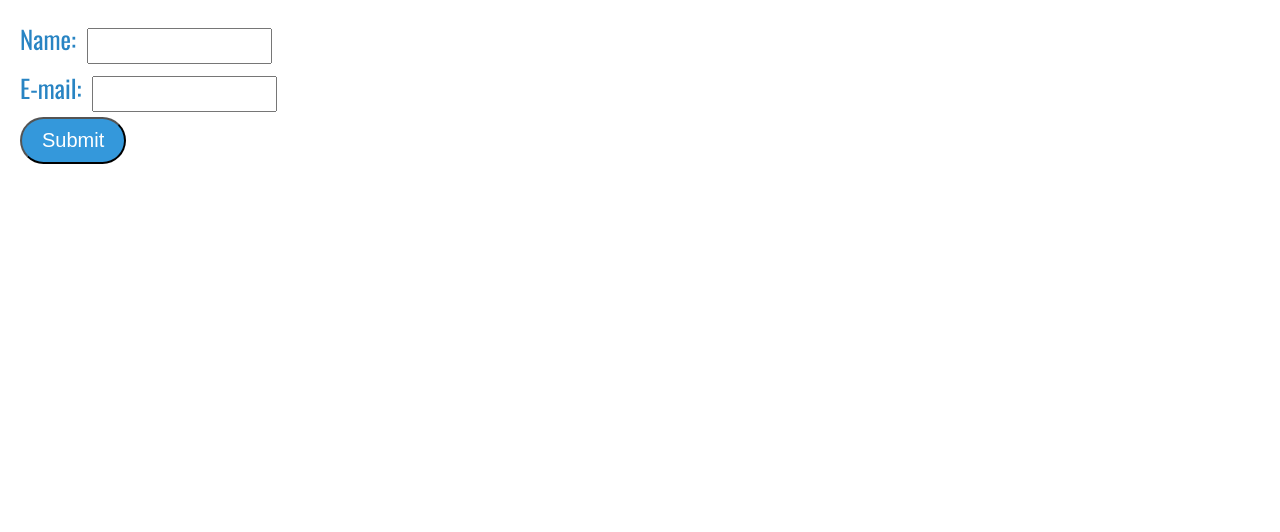
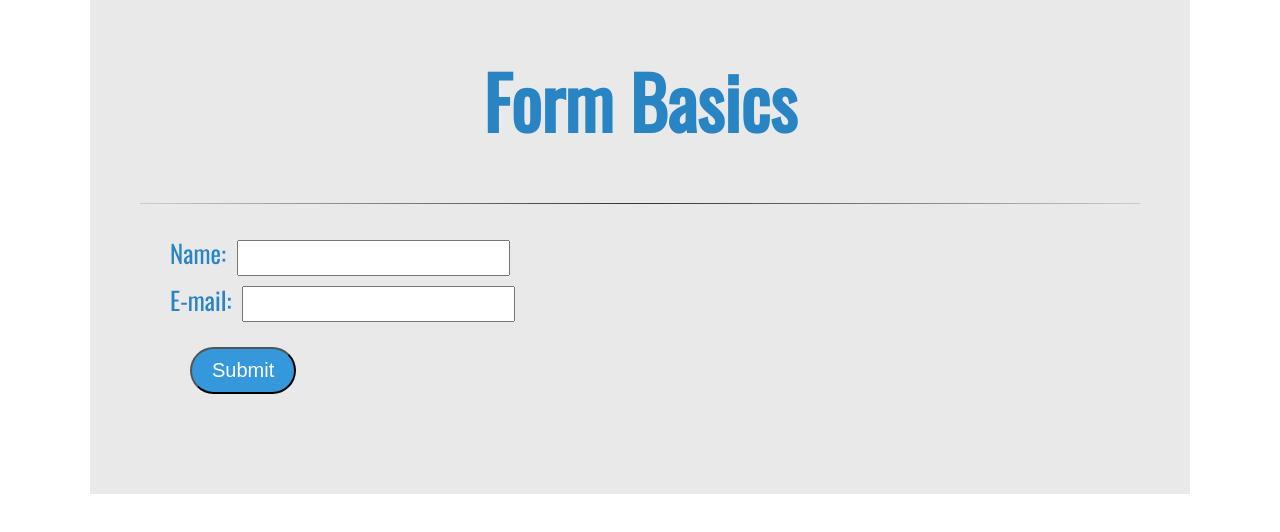
Before and after one commit to ziqianp0918/form-basics, a plain HTML site: page index.html in a window 1280 px wide. Drawn offline with nearby package versions, Linux system fonts and the light colour scheme.

Commit message:
make css match previous activity

```diff
--- a/index.html
+++ b/index.html
@@ -1,8 +1,8 @@
-<!DOCTYPE HTML>
+<!DOCTYPE html>
 <html>
 
 <head>
-    <title>Bootstrap Example</title>
+    <title>Form Basics</title>
     <meta charset="utf-8">
     <link href='https://fonts.googleapis.com/css?family=Oswald' rel='stylesheet' type='text/css'>
     <link href='http://fonts.googleapis.com/css?family=Crimson+Text' rel='stylesheet' type='text/css'>
@@ -10,16 +10,17 @@
 </head>
 
 <body>
-    <form action="http://www.w3schools.com/tags/demo_form.asp" method="get">
-        Name:
-        <input type="text" name="name">
-        <br> E-mail:
-        <input type="text" name="email">
-        <br>
-        <button type="submit" value="submit">Submit</button>
-
-    </form>
-
+    <div class="wrapper">
+        <h1>Form Basics</h1>
+        <hr>
+        <form action="http://www.w3schools.com/tags/demo_form.asp" method="get">
+            Name:
+            <input type="text" name="name"><br>
+            E-mail:
+            <input type="text" name="email"><br>
+            <button type="submit" value="submit">Submit</button>
+        </form>
+    </div>
 </body>
 
 </html>
--- a/style.css
+++ b/style.css
@@ -1,16 +1,35 @@
 body {
-    margin: 20px;
     font-size: 25px;
     line-height: 1.5;
-
     font-family: "Oswald", "Helvetica Neue";
     color: #2884C3;
+}
+
+h1, h2 {
+    font-family: "Oswald", "Helvetica Neue";
+    text-align: center;
+    color: #2884C3;
+}
+
+h1 {
+    font-size: 72px;
+}
+
+hr {
+    border: 0;
+    height: 1px;
+    background: #333;
+    background-image: linear-gradient(to right, #ccc, #333, #ccc);
+}
+
+form {
+    margin: 30px;
 }
 
 input {
     margin: 5px;
     height: 30px;
-
+    font-size: 20px;
 }
 
 button {
@@ -21,9 +40,23 @@ button {
     background: #3498db;
     padding: 10px 20px 10px 20px;
     text-decoration: none;
+    margin: 20px;
 }
 
 button:hover {
     background: #3cb0fd;
+}
 
+.wrapper {
+    width: 1000px;
+    margin: 0 auto;
+    background-color: #e9e9e9;
+    top: -1px;
+    padding: 50px;
+    padding-top: 0px;
+    position: absolute;
+    margin-left: auto;
+    margin-right: auto;
+    left: 0;
+    right: 0;
 }
```
Lines whose indentation alone changed are shown as unchanged.
